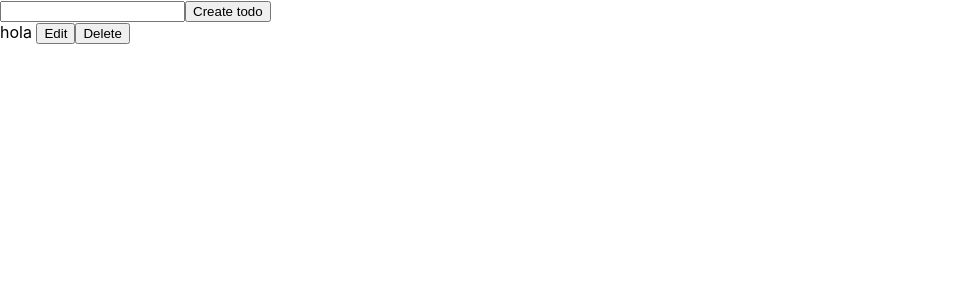
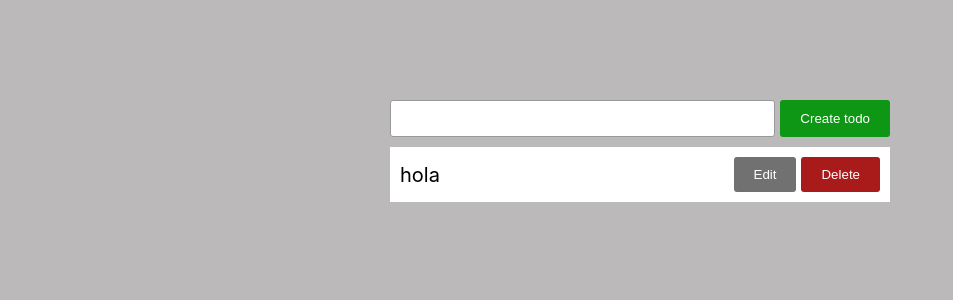
Before and after one commit to nedder3/todoapp, a React (Create React App) app: page / in a window 1280 px wide. Both pictures are taken after a click on the input "Create todo". Shown: the top 300 px of the page, without its empty margins (0-953 px from the left). Built offline with nearby package versions, Linux system fonts and the light colour scheme.

Commit message:
ADD CSS style and named classnames

```diff
--- a/src/components/todo.js
+++ b/src/components/todo.js
@@ -1,6 +1,7 @@
 import { useState } from "react";
 export default function Todo({ item ,onUpdate,onDelete}) {
     const[isEdit,setIsEdit]= useState(false);
+
 
 
     function FormEdit(){
@@ -23,14 +24,15 @@
 
         return <form className="todoUpdateForm" onSubmit={handleSubmit}>
             <input type="text" className="todoInput" onChange={handleChange} value={newValue}/>
-            <button className="button" onClick={handleClickUpdateTodo}>Update</button>
+            <button className="button"  onClick={handleClickUpdateTodo}>Update</button>
             </form>
     }
 
     function TodoElement(){
       return  (<div className="todoInfo">
-         {item.title} <button onClick={()=> setIsEdit(true)}>Edit</button>
-         <button onClick={(e)=> onDelete(item.id)}>Delete</button>
+         <span className="todoTitle">{item.title}</span>
+         <button className ="buttonEdit" onClick={()=> setIsEdit(true)}>Edit</button>
+         <button className ="buttonDelete" onClick={(e)=> onDelete(item.id)}>Delete</button>
          </div>
       );
     }
--- /dev/null
+++ b/src/components/todoApp.css
@@ -0,0 +1,85 @@
+.todoContainer {
+    width: 500px;
+    margin: 100px auto;
+
+    display: flex;
+    flex-direction: column;
+  }
+
+  .todoCreateForm {
+    display: flex;
+    gap: 5px;
+  }
+
+  .todoInput {
+    flex-grow: 1;
+    width: 100%;
+    padding: 10px;
+    border-radius: 3px;
+    border: solid 1px #999;
+  }
+
+  .buttonCreate {
+    border: none;
+    border-radius: 3px;
+    background-color: rgb(26, 76, 169);
+    color: white;
+    padding: 10px 20px;
+  }
+
+  .todosContainer {
+    display: flex;
+    flex-direction: column;
+    gap: 5px;
+    margin-top: 10px;
+  }
+
+  .todo {
+    padding: 10px;
+    background-color: white;
+  }
+
+  .todoTitle {
+    flex: 1;
+    font-size: 20px;
+  }
+  .todoUpdateForm,
+  .todoInfo {
+    display: flex;
+    align-items: center;
+    gap: 5px;
+  }
+  .button {
+    border: none;
+    border-radius: 3px;
+    background-color: rgb(42, 122, 221);
+    color: white;
+    padding: 10px 20px;
+  }
+
+  .buttonDelete {
+    border: none;
+    border-radius: 3px;
+    background-color: rgb(169, 26, 26);
+    color: white;
+    padding: 10px 20px;
+  }
+
+  .buttonEdit {
+    border: none;
+    border-radius: 3px;
+    background-color: rgb(114, 113, 113);
+    color: white;
+    padding: 10px 20px;
+  }
+  .buttonCreate {
+    border: none;
+    border-radius: 3px;
+    background-color: rgb(14, 151, 21);
+    color: white;
+    padding: 10px 20px;
+  }
+
+  body{
+    background-color: rgb(187, 185, 185);
+  }
--- a/src/components/todoApp.js
+++ b/src/components/todoApp.js
@@ -1,5 +1,6 @@
 import { useState } from "react";
 import Todo from "./todo";
+import "./todoApp.css";
 
 export default function TodoApp(){
     const[title,setTitle] = useState("hola");
@@ -42,7 +43,7 @@
     }
 
     return( <div className="todoContainer">
-        <form className="todoCreateForm" onSubmit={handleSubmit}>
+        <form className="todoCreateForm" onSubmit={handleSubmit} >
             <input onChange={handleChange} className="todoInput" value={title}/>
              <input
               onClick={handleSubmit}
```
